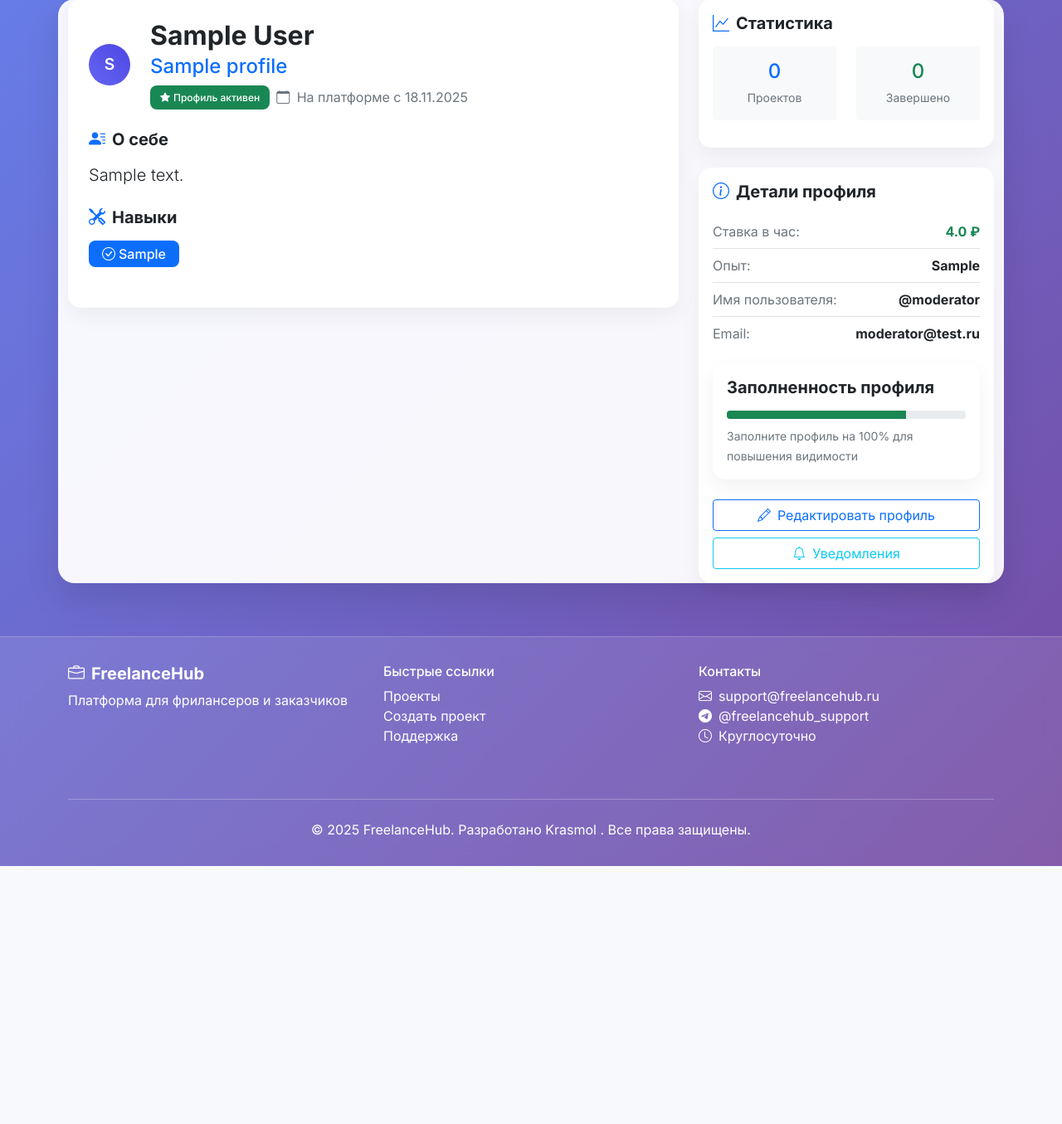
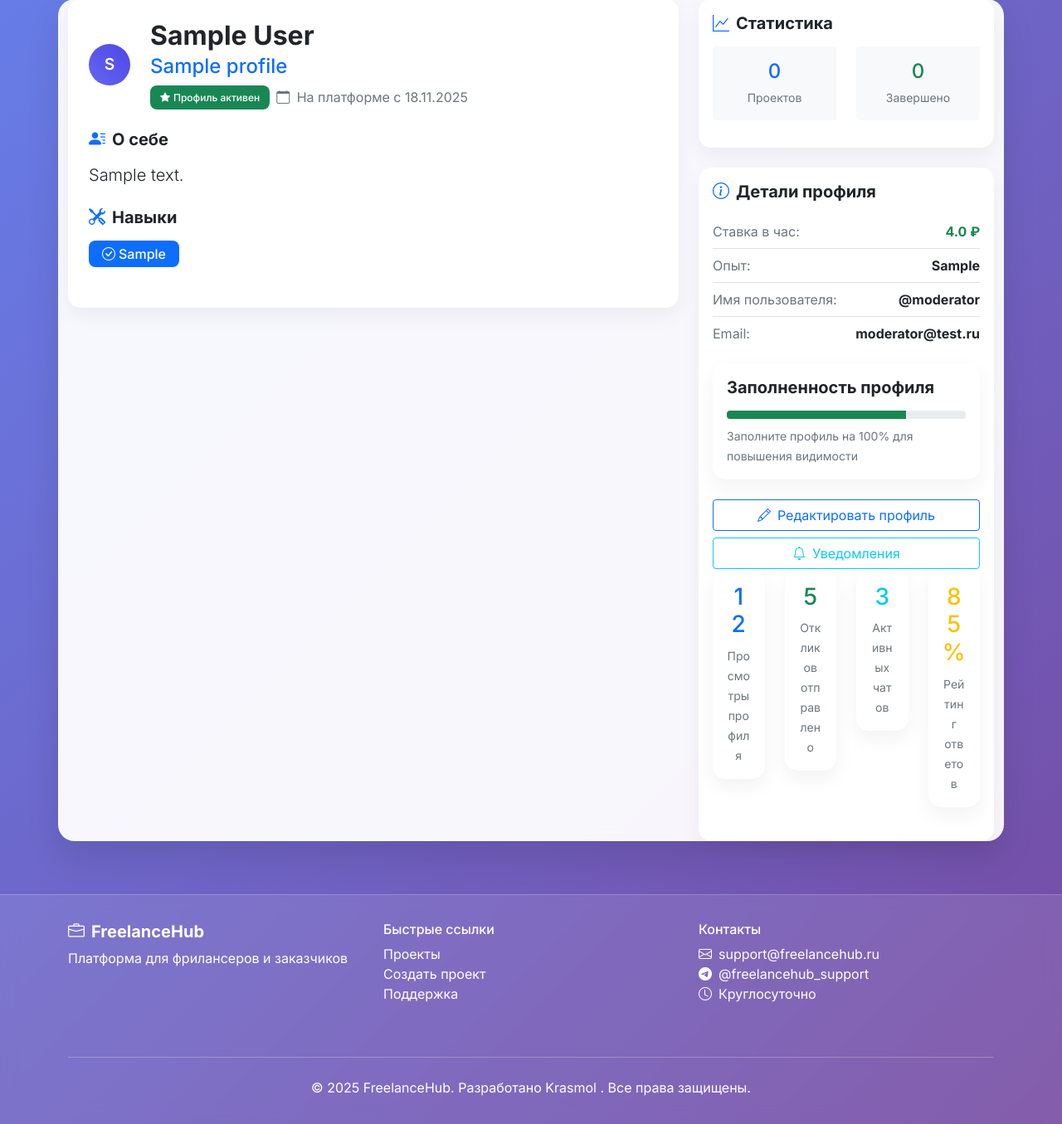
Before and after one commit to Krasmol/platform_for_freelancers, a Flask app: page /profile in a window 1280 px wide. Shown: the part 95-1450 px from the top of the page at 83% size. Before the commit the page ends 1139 px from the top, so only its background shows below. Run offline with Flask 3, Linux system fonts and the light colour scheme; a user stored in the database is signed in; tables that the repository leaves empty hold one stand-in row (values such as "Sample post").

Commit message:
Update view_profile.html
добавлена панель статистики

```diff
--- a/templates/view_profile.html
+++ b/templates/view_profile.html
@@ -210,6 +210,41 @@
                         <i class="bi bi-bell me-2"></i>Уведомления
                     </a>
                 </div>
+
+                <div class="row mb-4">
+                    <div class="col-md-3">
+                        <div class="card text-center">
+                            <div class="card-body">
+                                <h3 class="text-primary">12</h3>
+                                <small class="text-muted">Просмотры профиля</small>
+                            </div>
+                        </div>
+                    </div>
+                    <div class="col-md-3">
+                        <div class="card text-center">
+                            <div class="card-body">
+                                <h3 class="text-success">5</h3>
+                                <small class="text-muted">Откликов отправлено</small>
+                            </div>
+                        </div>
+                    </div>
+                    <div class="col-md-3">
+                        <div class="card text-center">
+                            <div class="card-body">
+                                <h3 class="text-info">3</h3>
+                                <small class="text-muted">Активных чатов</small>
+                            </div>
+                        </div>
+                    </div>
+                    <div class="col-md-3">
+                        <div class="card text-center">
+                            <div class="card-body">
+                                <h3 class="text-warning">85%</h3>
+                                <small class="text-muted">Рейтинг ответов</small>
+                            </div>
+                        </div>
+                    </div>
+                </div>
             </div>
         </div>
     </div>
```
